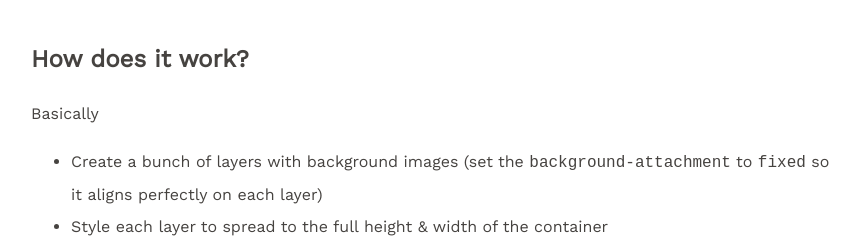
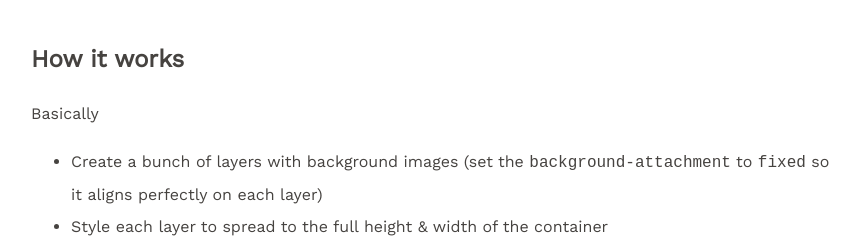
Before and after one commit to ichiyouji/ichiyouji.github.io, a Jekyll site: the page built from _posts/2019-02-28-stained-glass.markdown, in a window 1280 px wide. Shown: the part 1101-1339 px from the top of the page, without its empty margins (209-1069 px from the left). Built offline with Jekyll 4.4.1, drawn with Linux system fonts in a browser that asks for light colours.

Commit message:
fix typo

```diff
--- a/_posts/2019-02-23-rorschach.markdown
+++ b/_posts/2019-02-23-rorschach.markdown
@@ -22,7 +22,7 @@ Below is a pen I made for this week's codepen challenge. The theme for February
 </p>
 <script async src="https://static.codepen.io/assets/embed/ei.js"></script>
 
-## How does it work?
+## How it works
 
 I used several dozens of `div` elements, shaped them into circles, put an svg `filter` on the container and randomly generate position for each of them in JS.
 
--- a/_posts/2019-02-28-stained-glass.markdown
+++ b/_posts/2019-02-28-stained-glass.markdown
@@ -22,7 +22,7 @@ Below is another pen I made for this week's codepen challenge. The theme for Feb
 </p>
 <script async src="https://static.codepen.io/assets/embed/ei.js"></script>
 
-## How does it work?
+## How it works
 
 Basically
 - Create a bunch of layers with background images (set the `background-attachment` to `fixed` so it aligns perfectly on each layer)
```
